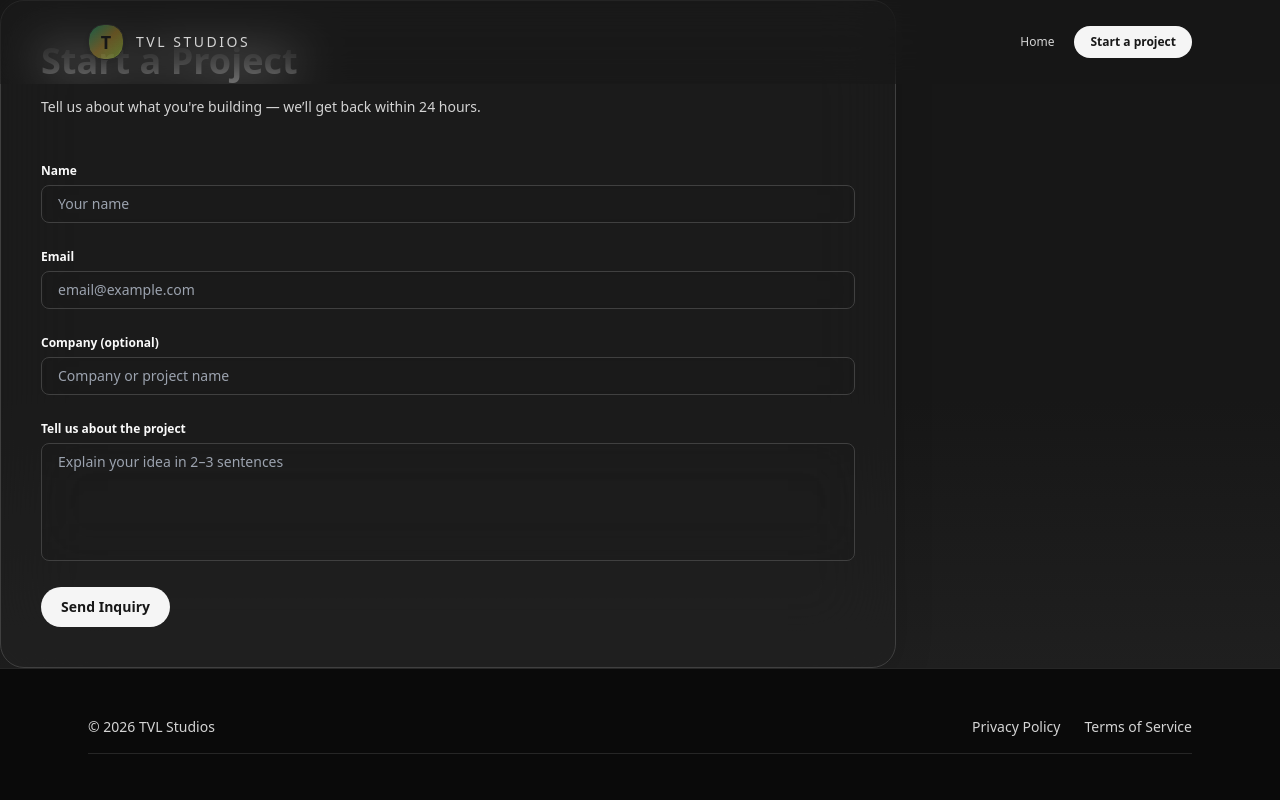
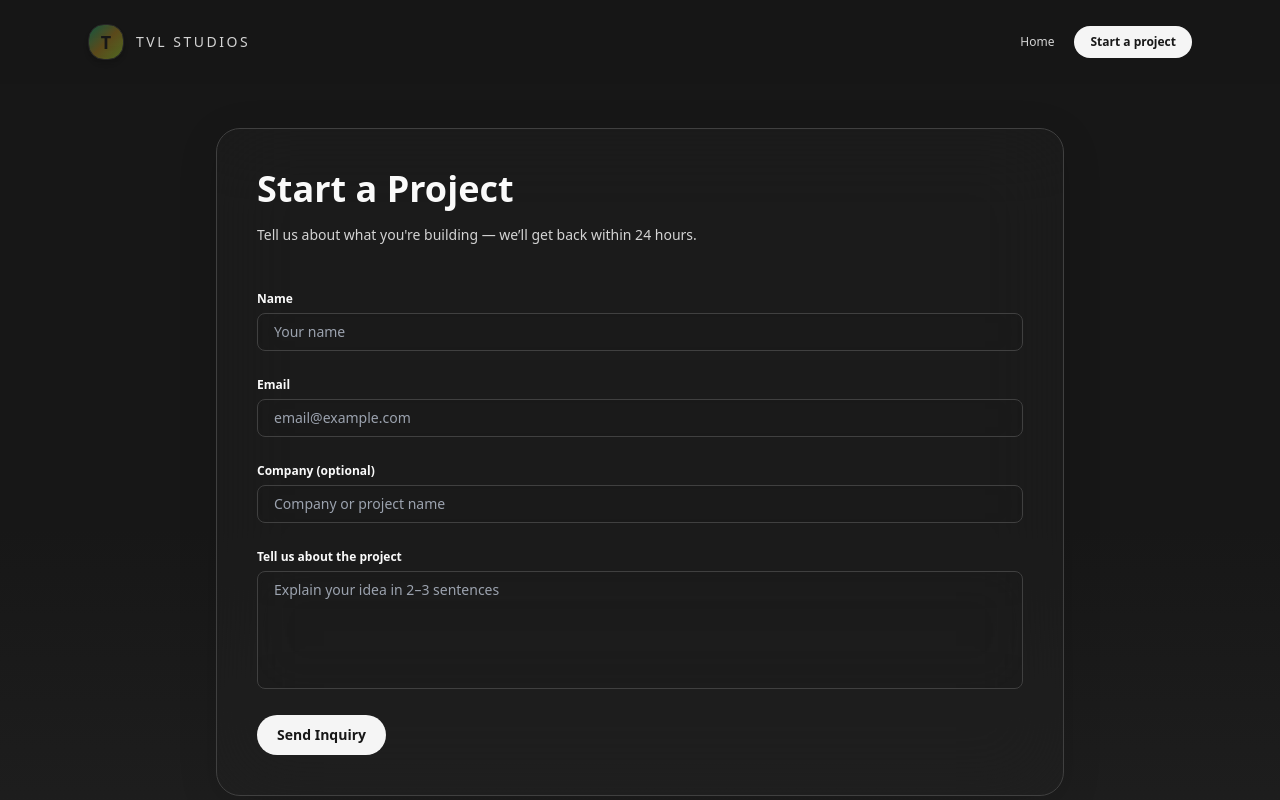
Before and after one commit to Umday-231105/tvlstudios, a Next.js app: page /start-project in a window 1280 px wide. Shown: the top 800 px of the page. Built offline with nearby package versions, Linux system fonts and the light colour scheme.

Commit message:
Update page.jsx

```diff
--- a/src/app/start-project/page.jsx
+++ b/src/app/start-project/page.jsx
@@ -18,8 +18,6 @@ const Navbar = () => {
 
   return (
     <nav
-  // expose a CSS variable so main/sections can offset below the fixed navbar
-  style={{ ['--nav-height']: '72px' }}
       className={`fixed top-0 left-0 right-0 z-50 transition-all duration-500 ${
         isScrolled
           ? theme === "dark"
@@ -30,7 +28,6 @@ const Navbar = () => {
           : "bg-white/60 backdrop-blur-xl py-6"
       }`}
     >
-
       <div className="max-w-6xl mx-auto px-6 flex items-center justify-between">
         <a href="/" className="flex items-center gap-3 group">
           <div className="w-9 h-9 rounded-2xl bg-gradient-to-br from-emerald-200 via-amber-100 to-lime-100 dark:from-emerald-500/40 dark:via-amber-400/30 dark:to-lime-400/40 flex items-center justify-center shadow-md border border-white/80 dark:border-neutral-800">
@@ -141,13 +138,12 @@ export default function StartProjectPage() {
 
   return (
     <div
-      className={`min-h-screen relative overflow-hidden transition-colors duration-500 flex flex-col ${
+      className={`min-h-screen relative overflow-hidden transition-colors duration-500 ${
         theme === "dark"
           ? "bg-neutral-900 text-neutral-50"
           : "bg-neutral-50 text-neutral-900"
       }`}
     >
-
       {/* --- Light Mode Background --- */}
       {theme === "light" && (
         <div className="absolute inset-0 bg-gradient-to-b from-white via-neutral-50 to-emerald-50/30 z-0"></div>
@@ -164,11 +160,11 @@ export default function StartProjectPage() {
       {/* NAVBAR */}
       <Navbar />
 
+
      {/* ---------- MAIN GLASS CARD ---------- */}
-      <main className="relative z-10 flex-1 pt-[var(--nav-height)]">
+      <main className="relative z-10 max-w-4xl mx-auto px-6 py-32">
         <div
           className="
-            w-full max-w-4xl
             rounded-3xl
             bg-white/20 dark:bg-neutral-800/30
             backdrop-blur-2xl
@@ -235,7 +231,6 @@ export default function StartProjectPage() {
               />
             </div>
 
-
             {/* Submit */}
             <button
               type="submit"
```
Lines whose indentation alone changed are shown as unchanged.
